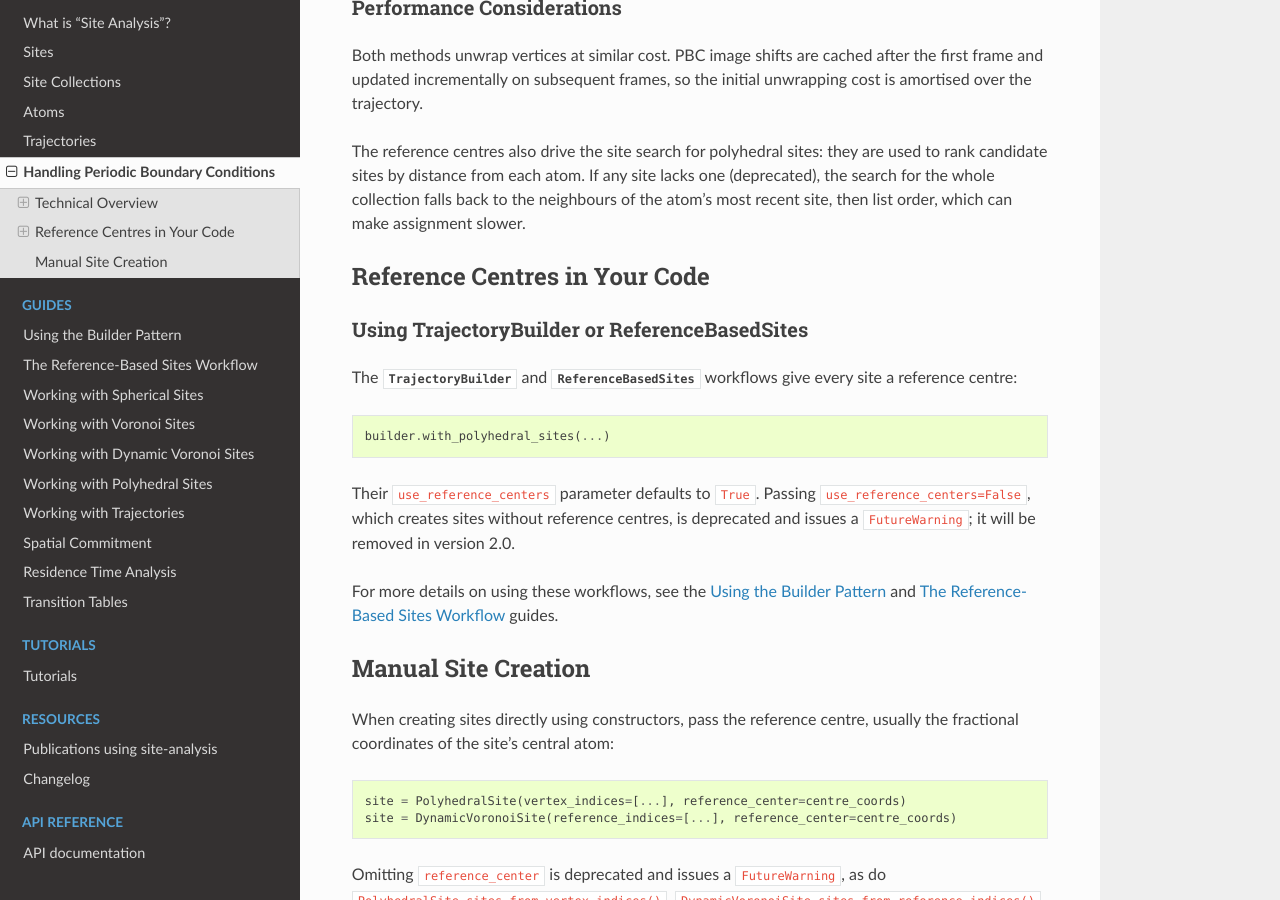
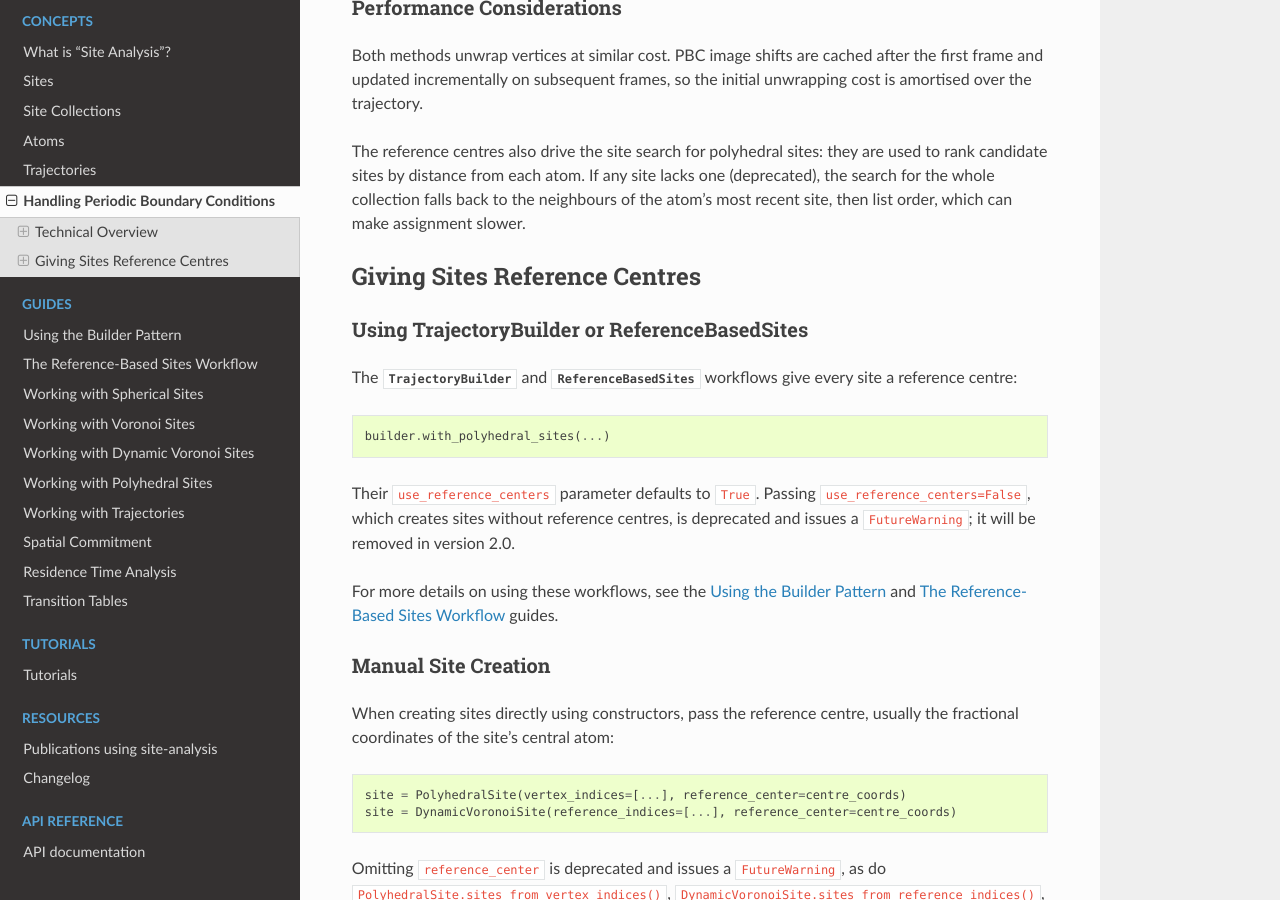
Before and after one commit to bjmorgan/site-analysis, a Sphinx documentation site: the page built from docs/source/concepts/pbc_handling.md, in a window 1280 px wide and 900 px high, scrolled down 2355 px. Built offline with Sphinx 7.4.7 and the Read the Docs theme 3.1.0, drawn with Linux system fonts in a browser that asks for light colours.

Commit message:
Group both ways of giving sites reference centres under one heading

```diff
--- a/docs/source/concepts/pbc_handling.md
+++ b/docs/source/concepts/pbc_handling.md
@@ -45,7 +45,7 @@ Both methods unwrap vertices at similar cost. PBC image shifts are cached after
 
 The reference centres also drive the site search for polyhedral sites: they are used to rank candidate sites by distance from each atom. If any site lacks one (deprecated), the search for the whole collection falls back to the neighbours of the atom's most recent site, then list order, which can make assignment slower.
 
-## Reference Centres in Your Code
+## Giving Sites Reference Centres
 
 ### Using TrajectoryBuilder or ReferenceBasedSites
 
@@ -59,7 +59,7 @@ Their `use_reference_centers` parameter defaults to `True`. Passing `use_referen
 
 For more details on using these workflows, see the {doc}`../guides/builders` and {doc}`../guides/reference_workflow` guides.
 
-## Manual Site Creation
+### Manual Site Creation
 
 When creating sites directly using constructors, pass the reference centre, usually the fractional coordinates of the site's central atom:
 
```
